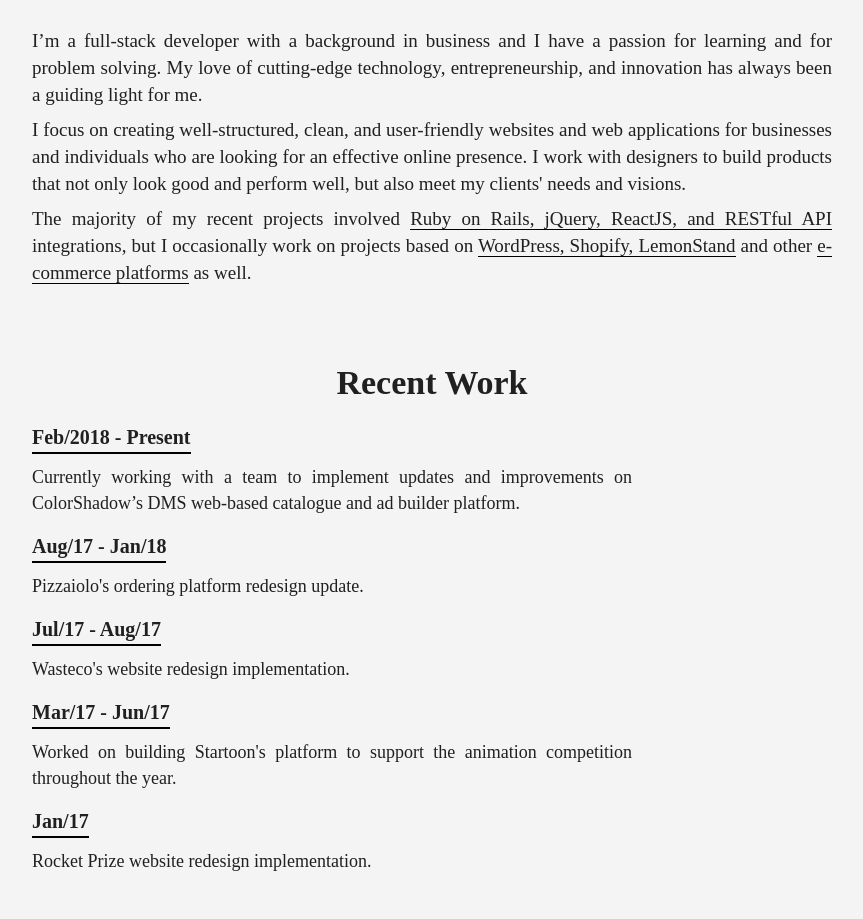
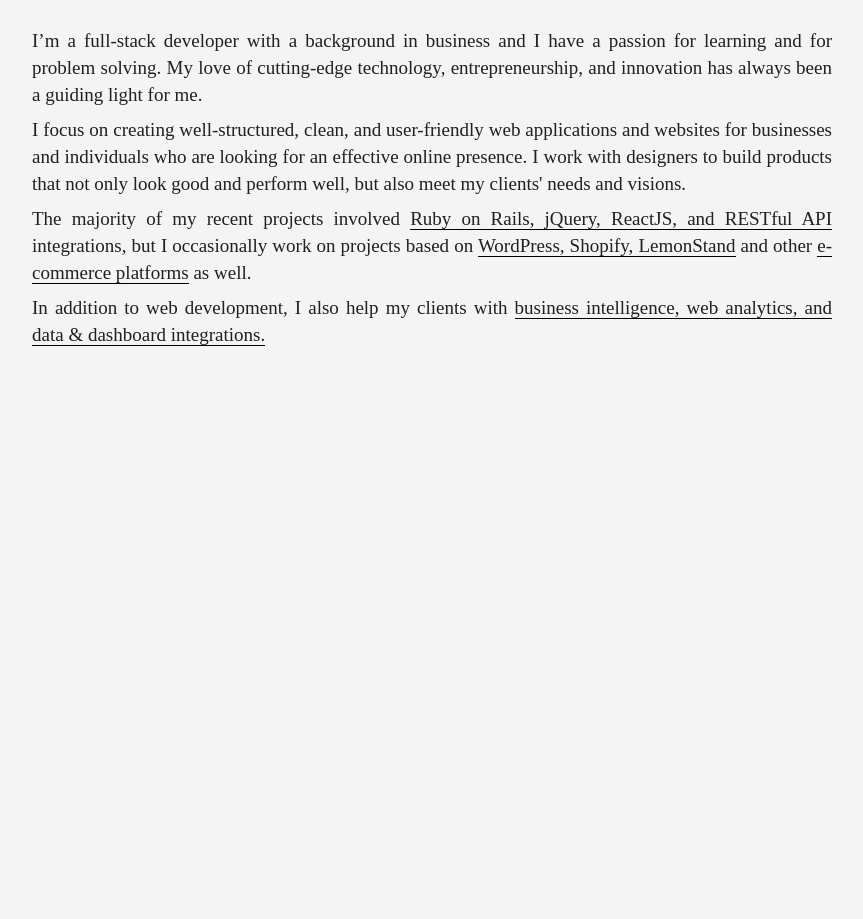
Before and after one commit to sarahcapecci/sarahcapecci.github.io, a plain HTML site: page index.html in a window 1280 px wide. Shown: the part 274-1193 px from the top of the page, without its empty margins (208-1071 px from the left). After the commit the page ends 800 px from the top, so only its background shows below. Drawn offline with nearby package versions, Linux system fonts and the light colour scheme; a web font is replaced by a local one.

Commit message:
updating before case studies

```diff
--- a/index.html
+++ b/index.html
@@ -3,7 +3,6 @@
     <head>
         <meta charset="utf-8">
         <meta http-equiv="content-type" content="text/html;charset=UTF-8" />
-         <meta name="google-site-verification" content="o0c3-W0ziXghK7WSeoa3AK3G0APyvuTa0aciDv3Cu-U" />
         <meta name="description" content="Web Development | Problem solving | Entrepreneurship">
         <link rel="icon" type="image/x-icon" href="favicon.ico" />
         <meta name="viewport" content="width=device-width, initial-scale=1">
@@ -21,35 +20,18 @@
     </head>
     <body>
         <div class="main-wrapper">
- 			<div class="content">
-				<img src="assets/img/profile.jpg" alt="Sarah Capecci">
+            <div class="content">
+                <img src="assets/img/profile.jpg" alt="Sarah Capecci">
                 <p class='text-center contact'>
                     <a class="underline" href="mailto:info@sarahcapecci.com">E-mail</a>
                     <a class="underline" href="https://ca.linkedin.com/in/sarahcapecci">LinkedIn</a>
                 </p>
-				<p>I’m a full-stack developer with a background in business and I have a passion for learning and for problem solving. My love of cutting-edge technology, entrepreneurship, and innovation has always been a guiding light for me.</p>
-				<p>I focus on creating well-structured, clean, and user-friendly websites and web applications for businesses and individuals who are looking for an effective online presence. I work with designers to build products that not only look good and perform well, but also meet my clients' needs and visions.</p>
+
+                <p>I’m a full-stack developer with a background in business and I have a passion for learning and for problem solving. My love of cutting-edge technology, entrepreneurship, and innovation has always been a guiding light for me.</p>
+                <p>I focus on creating well-structured, clean, and user-friendly web applications and websites for businesses and individuals who are looking for an effective online presence. I work with designers to build products that not only look good and perform well, but also meet my clients' needs and visions.</p>
                 <p>The majority of my recent projects involved <span>Ruby on Rails, jQuery, ReactJS, and RESTful API</span> integrations, but I occasionally work on projects based on <span>WordPress, Shopify, LemonStand</span> and other <span>e-commerce platforms</span> as well.</p>
-
-                <div class="work">
-                    <h2>Recent Work</h2>
-
-                    <h3>Feb/2018 - Present</h3>
-                    <p>Currently working with a team to implement updates and improvements on ColorShadow’s DMS web-based catalogue and ad builder platform.</p>
-
-                    <h3>Aug/17 - Jan/18</h3>
-                    <p>Pizzaiolo's ordering platform redesign update.</p>
-
-                    <h3>Jul/17 - Aug/17</h3>
-                    <p>Wasteco's website redesign implementation.</p>
-
-                    <h3>Mar/17 - Jun/17</h3>
-                    <p>Worked on building Startoon's platform to support the animation competition throughout the year.</p>
-
-                    <h3>Jan/17</h3>
-                    <p>Rocket Prize website redesign implementation.</p>
-                </div>
- 			</div>
+                <p>In addition to web development, I also help my clients with <span>business intelligence, web analytics, and data &amp; dashboard integrations.</span></p>
+            </div>
         </div>
         <script>
           (function(i,s,o,g,r,a,m){i['GoogleAnalyticsObject']=r;i[r]=i[r]||function(){
```
